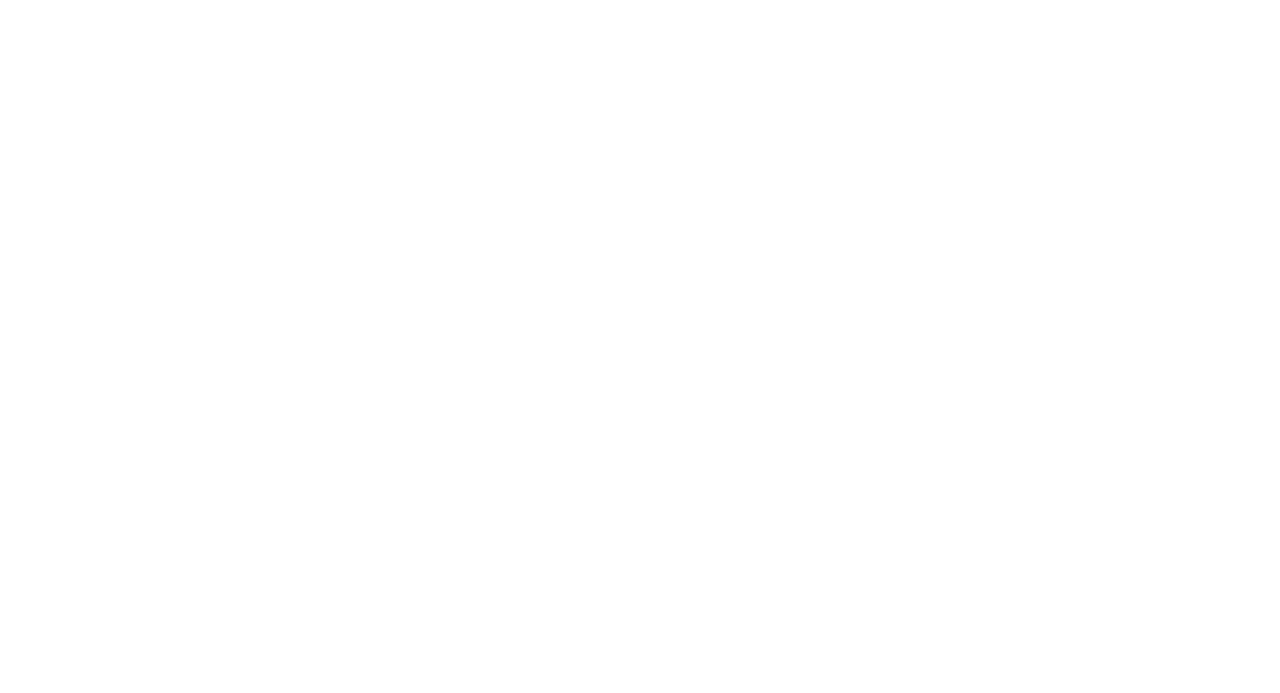
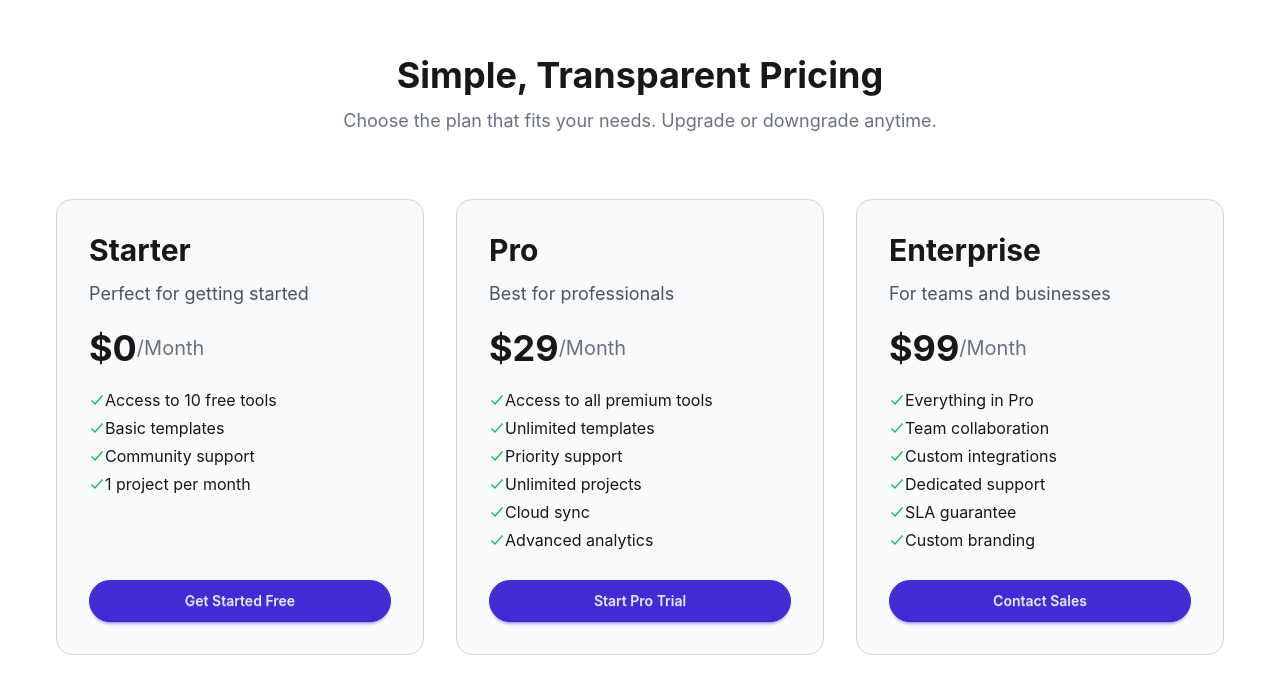
Before and after one commit to nasrullah-sheikh-noman/DigiTools, a React (Vite) app: page / in a window 1280 px wide. Shown: the part 3443-4136 px from the top of the page. Before the commit the page ends 3410 px from the top, so only its background shows below. Built offline with nearby package versions, Linux system fonts and the light colour scheme.

Commit message:
add pricing card

```diff
--- a/src/App.jsx
+++ b/src/App.jsx
@@ -5,6 +5,7 @@
 import ToggoleButton from "./components/toggoleButton/ToggoleButton";
 import { useState } from "react";
 import Steps from "./components/steps/Steps";
+import Pricing from "./components/pricing/Pricing";
 
 const fetchCards = async () => {
   const res = await fetch("/data.json");
@@ -31,7 +32,7 @@
         setAddToCart={setAddToCart}
       />
       <Steps/>
-
+      <Pricing/>
     </>
   );
 }
--- /dev/null
+++ b/src/components/pricing/Pricing.jsx
@@ -0,0 +1,132 @@
+import React from "react";
+import { IoCheckmarkSharp } from "react-icons/io5";
+
+const Pricing = () => {
+  return (
+    <div>
+      <div className="max-w-300 mx-auto p-4 my-34 space-y-16">
+        <div className="space-y-3">
+          <h2 className="text-4xl font-bold text-center">
+            Simple, Transparent Pricing
+          </h2>
+          <h4 className="text-lg text-gray-500 text-center">
+            Choose the plan that fits your needs. Upgrade or downgrade anytime.
+          </h4>
+        </div>
+        <div className="grid grid-cols-1 md:grid-cols-2 lg:grid-cols-3 gap-8">
+          <div className="border border-gray-300 rounded-2xl p-8 bg-gray-50 space-y-5">
+            <div className="space-y-3">
+              <h2 className="text-3xl font-bold">Starter</h2>
+              <h4 className="text-lg text-gray-600">
+                Perfect for getting started
+              </h4>
+            </div>
+            <span className="flex items-center">
+              <h1 className="text-4xl font-bold">$0</h1>
+              <h2 className="text-gray-500 text-xl">/Month</h2>
+            </span>
+            <div className="space-y-1">
+              <span className="flex items-center">
+                <IoCheckmarkSharp className="text-green-500" />
+                <h4>Access to 10 free tools</h4>
+              </span>
+              <span className="flex items-center">
+                <IoCheckmarkSharp className="text-green-500" />
+                <h4>Basic templates</h4>
+              </span>
+              <span className="flex items-center">
+                <IoCheckmarkSharp className="text-green-500" />
+                <h4>Community support</h4>
+              </span>
+              <span className="flex items-center">
+                <IoCheckmarkSharp className="text-green-500" />
+                <h4>1 project per month</h4>
+              </span>
+            </div>
+            <button className="btn btn-primary w-full rounded-full mt-16 py-5 text-sm">Get Started Free</button>
+          </div>
+          <div className="border border-gray-300 rounded-2xl p-8 bg-gray-50 space-y-5">
+            <div className="space-y-3">
+              <h2 className="text-3xl font-bold">Pro</h2>
+              <h4 className="text-lg text-gray-600">
+                Best for professionals
+              </h4>
+            </div>
+            <span className="flex items-center">
+              <h1 className="text-4xl font-bold">$29</h1>
+              <h2 className="text-gray-500 text-xl">/Month</h2>
+            </span>
+            <div className="space-y-1">
+              <span className="flex items-center">
+                <IoCheckmarkSharp className="text-green-500" />
+                <h4>Access to all premium tools</h4>
+              </span>
+              <span className="flex items-center">
+                <IoCheckmarkSharp className="text-green-500" />
+                <h4>Unlimited templates</h4>
+              </span>
+              <span className="flex items-center">
+                <IoCheckmarkSharp className="text-green-500" />
+                <h4>Priority support</h4>
+              </span>
+              <span className="flex items-center">
+                <IoCheckmarkSharp className="text-green-500" />
+                <h4>Unlimited projects</h4>
+              </span>
+              <span className="flex items-center">
+                <IoCheckmarkSharp className="text-green-500" />
+                <h4>Cloud sync</h4>
+              </span>
+              <span className="flex items-center">
+                <IoCheckmarkSharp className="text-green-500" />
+                <h4>Advanced analytics</h4>
+              </span>
+            </div>
+            <button className="btn btn-primary w-full rounded-full mt-2 py-5 text-sm">Start Pro Trial</button>
+          </div>
+          <div className="border border-gray-300 rounded-2xl p-8 bg-gray-50 space-y-5">
+            <div className="space-y-3">
+              <h2 className="text-3xl font-bold">Enterprise</h2>
+              <h4 className="text-lg text-gray-600">
+                For teams and businesses
+              </h4>
+            </div>
+            <span className="flex items-center">
+              <h1 className="text-4xl font-bold">$99</h1>
+              <h2 className="text-gray-500 text-xl">/Month</h2>
+            </span>
+            <div className="space-y-1">
+              <span className="flex items-center">
+                <IoCheckmarkSharp className="text-green-500" />
+                <h4>Everything in Pro</h4>
+              </span>
+              <span className="flex items-center">
+                <IoCheckmarkSharp className="text-green-500" />
+                <h4>Team collaboration</h4>
+              </span>
+              <span className="flex items-center">
+                <IoCheckmarkSharp className="text-green-500" />
+                <h4>Custom integrations</h4>
+              </span>
+              <span className="flex items-center">
+                <IoCheckmarkSharp className="text-green-500" />
+                <h4>Dedicated support</h4>
+              </span>
+              <span className="flex items-center">
+                <IoCheckmarkSharp className="text-green-500" />
+                <h4>SLA guarantee</h4>
+              </span>
+              <span className="flex items-center">
+                <IoCheckmarkSharp className="text-green-500" />
+                <h4>Custom branding</h4>
+              </span>
+            </div>
+            <button className="btn btn-primary w-full rounded-full mt-2 py-5 text-sm">Contact Sales</button>
+          </div>
+        </div>
+      </div>
+    </div>
+  );
+};
+
+export default Pricing;
--- a/src/components/steps/Steps.jsx
+++ b/src/components/steps/Steps.jsx
@@ -3,7 +3,7 @@
 const Steps = () => {
   return (
     <div>
-      <div className="max-w-300 mx-auto justify-center items-center text-center my-29 space-y-3 ">
+      <div className="max-w-300 mx-auto justify-center items-center text-center space-y-3 my-38">
         <div className="space-y-4 mb-16">
           <h2 className="text-4xl font-bold">Get Started in 3 Steps</h2>
           <h4 className="text-gray-500 text-xl">
```
